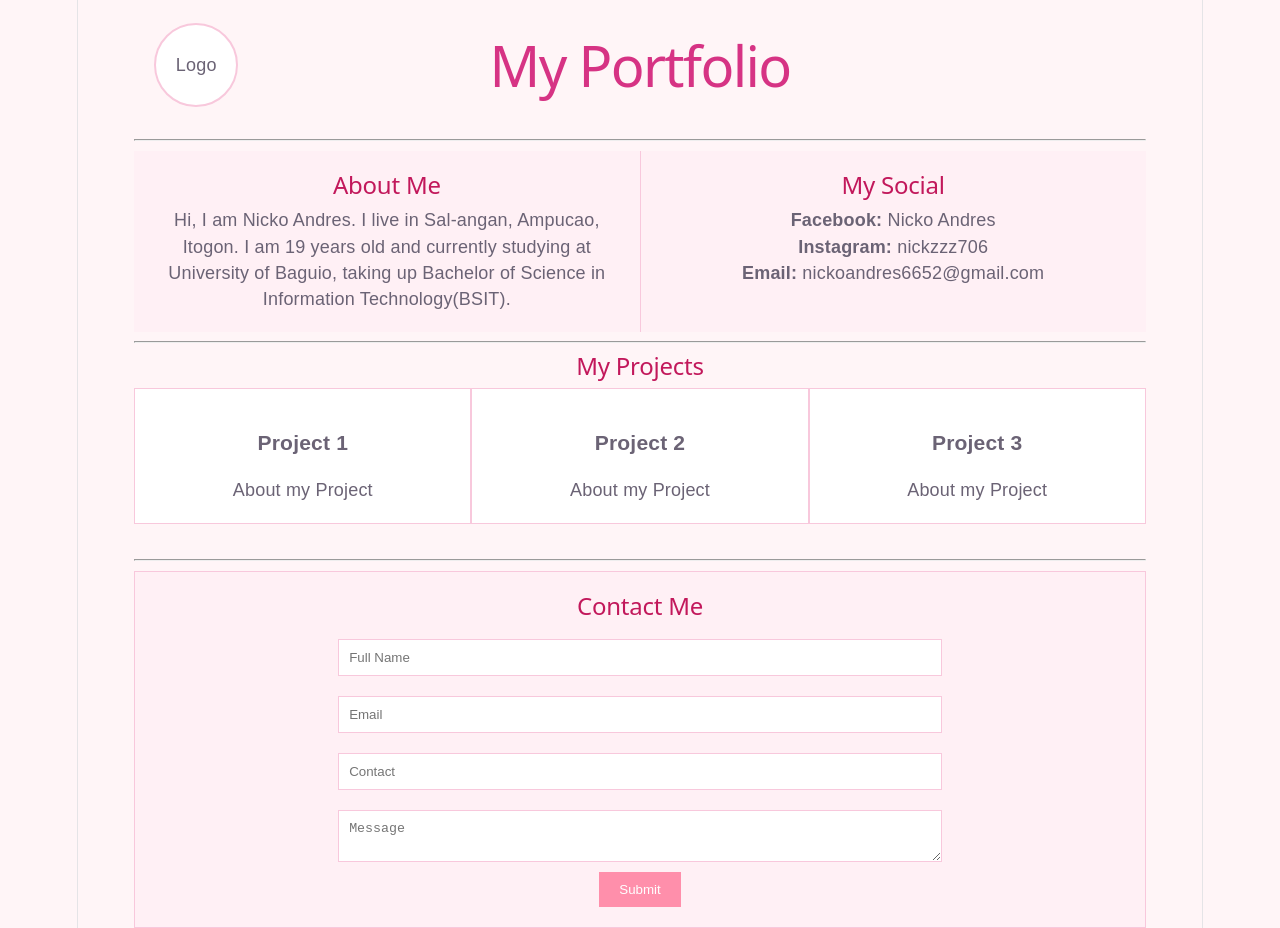
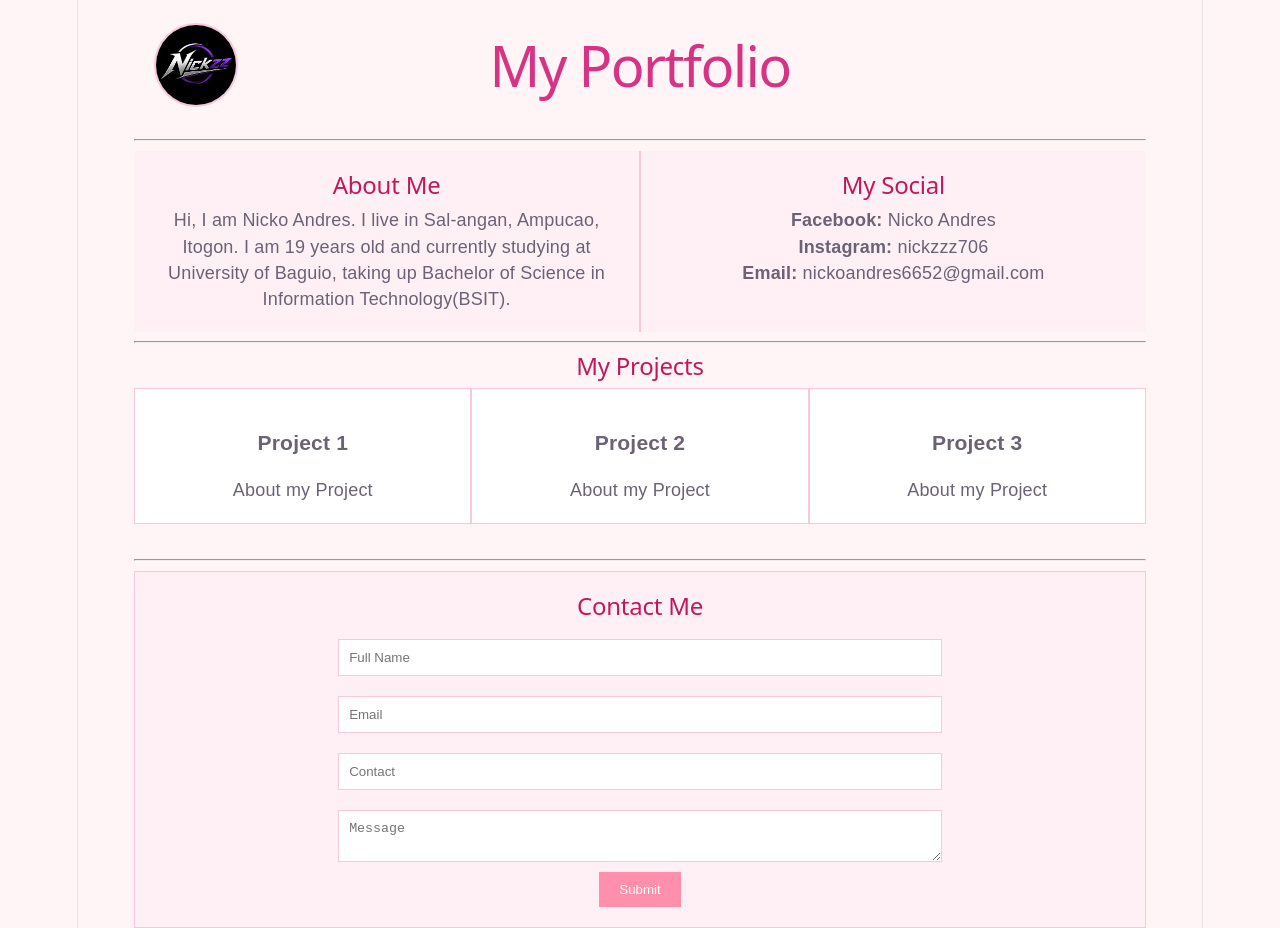
Before and after one commit to AndresSIT-Nicko/APTECH_FINAL_PROJECT, a React (Vite) app: page / in a window 1280 px wide. Built offline with nearby package versions, Linux system fonts and the light colour scheme.

Commit message:
COMMIT ALL CHANGES

```diff
--- a/src/App.css
+++ b/src/App.css
@@ -32,6 +32,13 @@ body {
     align-items: center;
     justify-content: center;
     background: #fff;
+    overflow: hidden;
+}
+
+.Logo img {
+    width: 100%;
+    height: 100%;
+    object-fit: cover;
 }
 
 .about-contacts {
@@ -46,7 +53,7 @@ body {
 }
 
 .about {
-    border-right: 1px solid #f8c8dc;
+    border-right: 2px solid #f8c8dc;
 }
 
 h2 {
--- a/src/components/Layout.tsx
+++ b/src/components/Layout.tsx
@@ -1,10 +1,12 @@
-
+import logo from '../Pictures/Nickzz Logo.png';
 function Layout() {
 
     return (
         <div className="container">
             <header className="header">
-                <div className="Logo">Logo</div>
+                <div className="Logo">
+                    <img src={logo} alt="Nickzz Logo.png" />
+                </div>
                 <h1>My Portfolio</h1>
             </header>
 <hr></hr>
```
